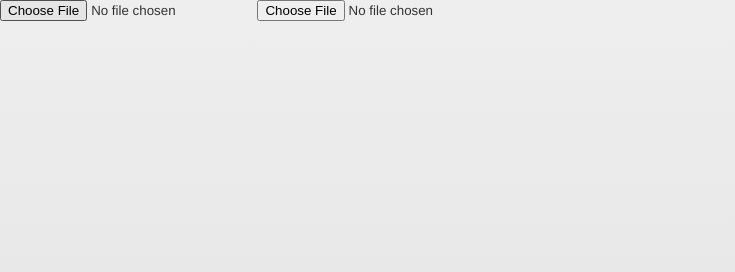
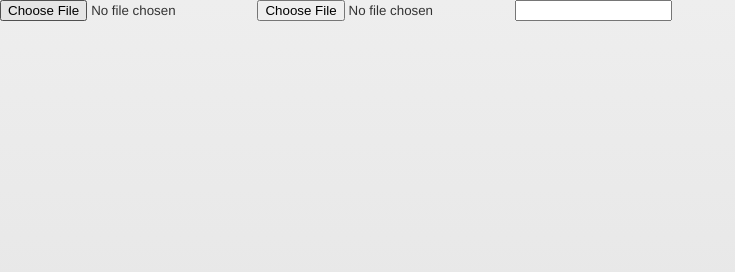
Before and after one commit to Thetreck/camara2, a plain HTML site: page index.html in a window 1280 px wide. Shown: the whole page, without its empty margins (0-735 px from the left). Drawn offline with Linux system fonts and the light colour scheme.

Commit message:
Update index.html

```diff
--- a/index.html
+++ b/index.html
@@ -11,6 +11,7 @@
 
 <input type="file" capture="camera">
 <input type="file" accept="image/*" capture="camera">
+<input type="camare" capture="camera">
 
 </body>
 </html>
```
